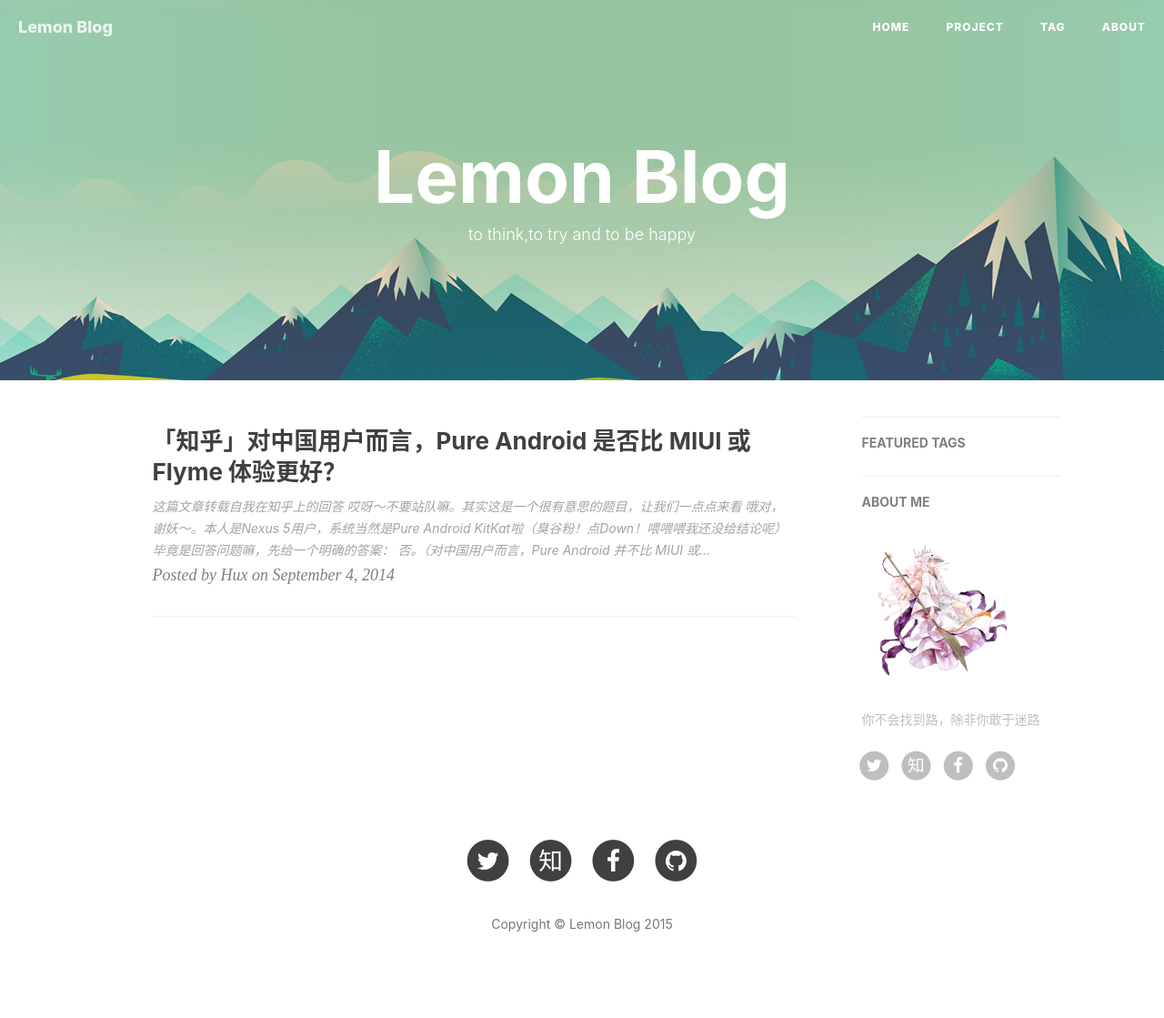
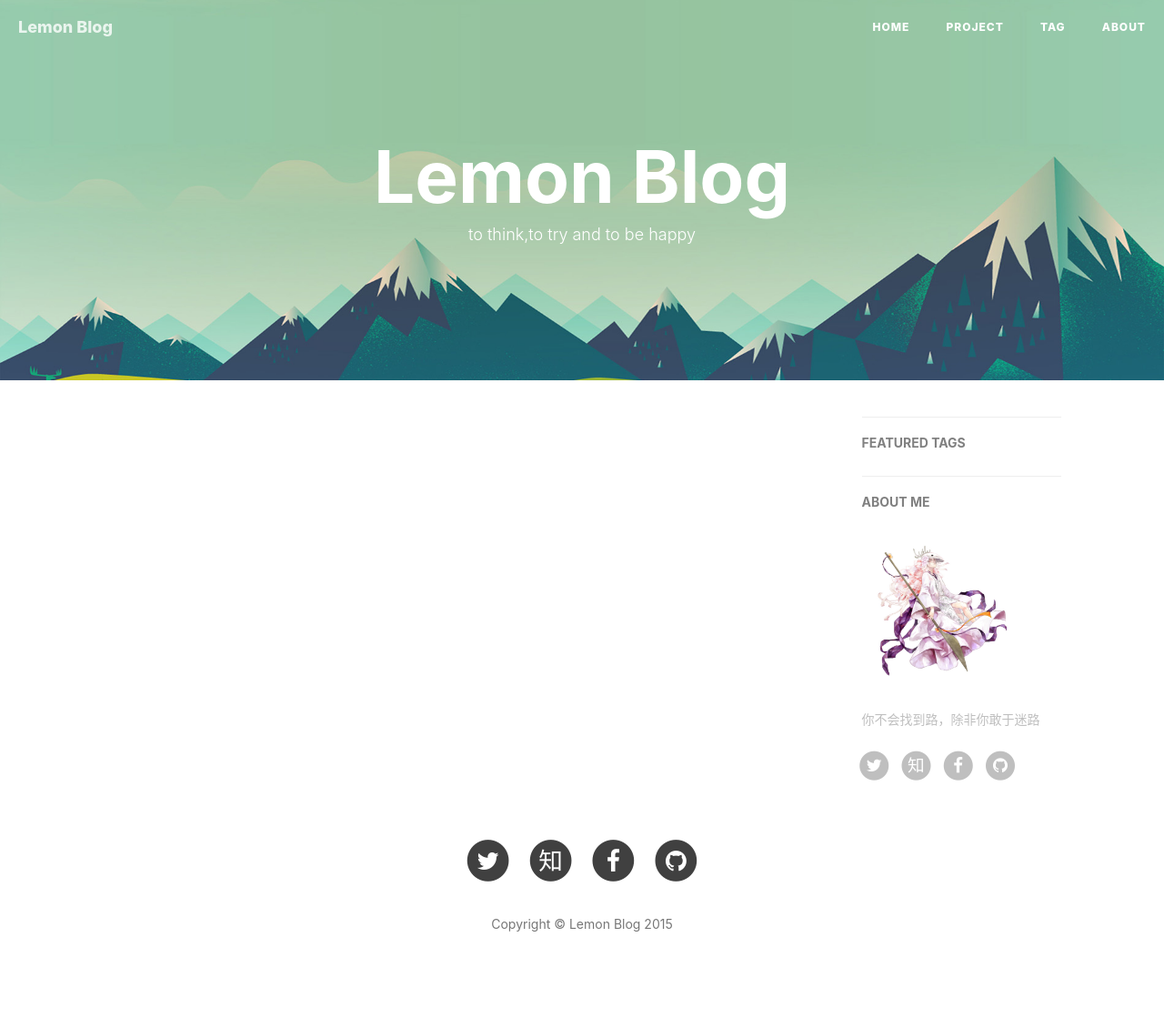
Before and after one commit to Refkay/Refkay.github.io, a Jekyll site: the page built from index.html, in a window 1280 px wide. Shown: the whole page at 91% size. Built offline with Jekyll 4.4.1, drawn with Linux system fonts in a browser that asks for light colours; nearby versions of some CDN libraries; the list of posts is cut into pages by our own code; comment, search, counter and statistics services are not loaded.

Commit message:
the finish page

```diff
--- a/_posts/2014-09-04-is-pure-android-better.markdown
+++ /dev/null
@@ -1,135 +0,0 @@
----
-layout:     post
-title:      "「知乎」对中国用户而言，Pure Android 是否比 MIUI 或 Flyme 体验更好？"
-subtitle:   ""
-date:       2014-09-04 12:00:00
-author:     "Hux"
-header-img: "img/post-bg-android.jpg"
-tags:
-    - 知乎
-    - 交互设计
-    - Android
----
-
-> 这篇文章转载自[我在知乎上的回答](http://www.zhihu.com/question/25104721/answer/30108886)
-
-
-<p>哎呀～不要站队嘛。其实这是一个很有意思的题目，让我们一点点来看
-    <br>
-    <br>哦对，谢妖～。本人是Nexus 5用户，系统当然是Pure Android KitKat啦（臭谷粉！点Down！喂喂喂我还没给结论呢）
-    <br><b>毕竟是回答问题嘛，先给一个明确的答案</b>：
-    <br>
-    <br><b>否。（</b><b>对中国用户而言，Pure Android 并不比 MIUI 或 Flyme 体验更好。</b><b>）</b>
-
-    <p>从下面「 居然比关注数还多」的回答中，就可以看出大家都是急于站队的样子：</p>
-
-    <ul>
-        <li>Google Service！翻墙很轻松好吗！Geek站过来，有品味绝逼原生阿。</li>
-        <li>没用过Pure，国内Google能用！？本地化多重要，易用果断MIUI/Flyme 啊！（咦 米粉和魅粉居然在一致对外上达成了共识）</li>
-    </ul>
-    <br>从答案我们也可以看出，中国用户的确是一个过于复杂的群体，那这个问题怎么办？
-    <br>
-    <br><b>数学老师教过哒，分类讨论啊！</b>
-    <br>（来，开始认真了。注意，我只分两类，数量非常小的Geek用户，和其余都算在内的非Geek用户）
-    <br>
-    <br>
-
-    <p>先说好理解的：</p>
-
-    <ul>
-        <li><b>为什么 Geek 用户 都爱使用Pure Android？：</b>
-        </li>
-    </ul>在国内，使用Pure Android其实是有很多障碍的：众所周知Google基本被墙死，去年还能上上的G+，Gmail 最近基本报废，回国后Google Now不开VPN永远都是Sign error或者No internet connection……那干嘛还用？
-    <br>
-    <br><b>因为这群人是Geek呀！</b>这群谷粉、安卓粉、IT科技粉、设计师、工程师们，这群充满技术情节的人儿们，为了我们的品味（逼格），挂着VPN，连着美版的Play Store，用着Android/Material Design 的 GMS，Chrome Beta，FB，Twitter，WhatsApp……就这么一路高歌的走下去了。
-    <br>
-    <br>你看！Action Bar ＋ Navigation Drawer 多好用！
-    <br>你看！Fixed Tabs 可以滑的好吗！
-    <br>你看！流畅不！ART开起来妥妥的流畅度爆iOS！
-    <br>你看！原生Android 哪里会越用用卡！？你升4.4.4了吗 ？
-    <br>
-    <br><b>哪里要担心这群人啊。</b>国内买不到的Nexus，用不了GMS，这都不叫事。
-    <br>
-    <br>
-
-    <p>那么，</p>
-
-    <ul>
-        <li><b>为什么 非Geek 用户 不适合使用Pure Android？：</b>
-        </li>
-    </ul>GMS的问题就不多说了，妥妥是用不了，在VPN之间切换也是麻烦。
-    <br>也不说Pure Android不那么好刷到的问题（当然你可以刷CM），
-    <br>我们就直接来看最核心的问题：
-    <br>
-    <br><b>「 Pure Android 的交互设计真的比 MIUI / Flyme 好吗？」<br></b>
-    <br><b>不见得。</b>
-    <br><b>所谓设计，第一个要考虑的就是目标用户。</b>
-    <br>
-    <br>为什么Pure Android的交互设计让Geek觉得用户体验好？
-    <br>
-    <ul>
-        <li>国外规范的 Android Design 生态环境打造统一的 Pure Android 体验</li>
-        <li>更高级的手势/App运用带来了很多便利（典型的例子SwipePad）</li>
-        <li>有着工程师思想的他们可以轻易理解Android的复杂逻辑</li>
-        <li>有着工程师思想的他们总能自己轻松躲开一些设计问题</li>
-    </ul>
-    <br>而 Pure Android 之于 普通用户 呢？
-    <br><b>「 这些优势基本荡然无存」</b>，反而，混乱的国内生态环境带来大部分中国用户对Android Design的陌生，相比iOS复杂许多的Android逻辑带来较高的学习成本……
-    <br>
-    <br>而MIUI/Flyme在设计方面上的本地化，主要就是出来解决这个问题的。
-    <br>我们可以看到，其实MIUI/Flyme做得大部分工作，除了视觉外，就是<b>简化信息层级，降低交互学习成本，遮住Android系统过于复杂的部分，在易用性上向iOS靠拢</b>。
-    <br>
-    <br>如果说在这里MIUI/Flyme还只能和Pure Android 打个平手的话……
-    <br>
-    <br><b>MIUI 和 Flyme 的本地化还远没有完：</b>
-    <br>
-    <br>你在国内总要用国内的互联网服务吧？
-    <br><b>集成，</b>我全给你全整合进来，打造一条龙服务
-    <br>
-    <ul>
-        <li>应用商店
-            <br>
-        </li>
-        <li>云存储/云服务（自己提供或合作）
-            <br>
-        </li>
-        <li>数字娱乐消费（音乐/游戏/阅读/视频/主题/壁纸/铃声……）
-            <br>
-        </li>
-        <li>安全（小白最爱用的系统清理，陌生号码拦截……）
-            <br>
-        </li>
-        <li>生活服务（支付，地图，快递，订餐，打车，旅游……）
-            <br>
-        </li>
-        <li>社交（美图，快速分享……）
-            <br>
-        </li>
-        <li>太多了。总之就是你想要什么有什么，自己没有就跟大家合作呗。
-            <br>
-        </li>
-    </ul><b>不够酷？</b>对大部分用户来说够酷了
-    <br>
-    <ul>
-        <li>小米，平板，盒子，电视，路由……MIUI的多屏体验</li>
-        <li>魅族，联合智能硬件，手表飞机插座……Connect to Meizu</li>
-    </ul><b>渠道成本低（不是指价格）</b>。这个其实也相当重要
-    <br>
-    <ul>
-        <li>容易刷到，适配机子广，稳定。</li>
-        <li>国内买得到，线下甚至有体验店，可以教你用呀什么的。</li>
-    </ul>
-    <br>更何况，对于大部分非Geek用户，手机虽不再只是当年的通讯工具那么简单，但充其量也就是一个智能电子设备而已。<b>能方便快速的享受到国内主流的互联网应用与服务，完成日常的需求就足以</b>。
-    <br>
-    <br><b>MIUI/Flyme 在这方面上的成绩，是Pure Android远不能比的。</b>
-    <br>
-    <br>所以我的结论是：
-    <br>
-    <br><b>对中国用户而言，Pure Android 并不比 MIUI 或 Flyme 体验更好。</b>
-    <br><b>对大部分中国用户而言，MIUI 或 Flyme 比 </b><b>Pure Android 的</b><b>体验更好。</b>
-    <br>
-    <br>
-    <br>
-    <br>
-    <br>没啥利益相关，我又不是云OS的
-</p>
--- a/about/index.html
+++ b/about/index.html
@@ -18,7 +18,7 @@ header-img: "img/about-bg.jpg"
         大学生，就读于广东工业大学计算机科学与技术 13 级，大三。
     </p>
     <p>
-        Lemon 这个名字是我在所有包括<a href="https://www.zhihu.com/people/lemon-96-96">知乎</a>,<a href="https://github.com/lemon-yang">GitHub</a>google+,,facebook,twitter上面通用的名字。希望自己能够做一个happy lemon.
+        Lemon 这个名字是我在所有包括<a href="https://www.zhihu.com/people/lemon-96-96">知乎</a>,<a href="https://github.com/lemon-yang">GitHub</a>,google+,facebook,twitter上面通用的名字。希望自己能够做一个happy lemon.
     </p>
     <hr> 做过的一些东西，右转
     <a href="../project"> PROJECT 👉 </a>
```
